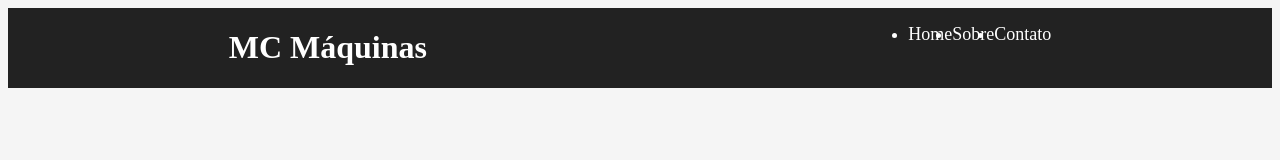
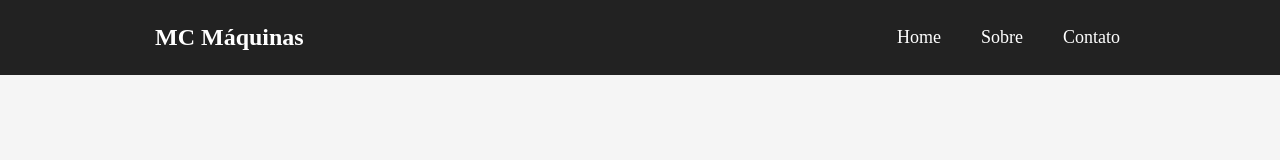
Before and after one commit to Igorz08/curso-fullstack, a plain HTML site: page mine-site/index.html in a window 1280 px wide. Drawn offline with Linux system fonts and the light colour scheme.

Commit message:
atualização

```diff
--- a/mine-site/css/style.css
+++ b/mine-site/css/style.css
@@ -1,13 +1,35 @@
+* {
+    margin: 0; /* <- fora do elemento*/
+    padding: 0; /* <- dentro do elemento*/
+    list-style: none;
+}
+
 body {
     background: #f5f5f5;
 }
 
 header {
+    height: 75px;
     background: #222;
     /* cor do texto */
     color: #fff;
+
     display: flex;
-    justify-content: space-around;
+}
+
+.contentHeader {
+    display: flex;
+    align-items: center;
+    justify-content: space-between;
+
+    max-width: 1000px;
+    width: 100%;
+   /* border: 2px solid red; */
+    margin: 0 auto
+}
+
+header h1 {
+    margin: 15px;
 }
 
 header nav ul {
@@ -15,7 +37,13 @@ header nav ul {
 }
 
 header nav ul a {
+    padding: 20px;
     color: #fff;
     text-decoration: none;
     font-size: 18px;
 }
+
+header nav ul a:hover {
+    text-decoration: underline;
+    color: blue;
+}
--- a/mine-site/index.html
+++ b/mine-site/index.html
@@ -12,6 +12,7 @@
 
         <!-- Menu Topo -->
          <header>
+            <section class="contentHeader">
              <h1>MC Máquinas</h1>
 
                 <nav>
@@ -21,6 +22,8 @@
                         <li><a href="#">Contato</a></li>
                     </ul>
                 </nav>
+            </section>
+
          </header>
 
     </main>
```
Lines whose indentation alone changed are shown as unchanged.
